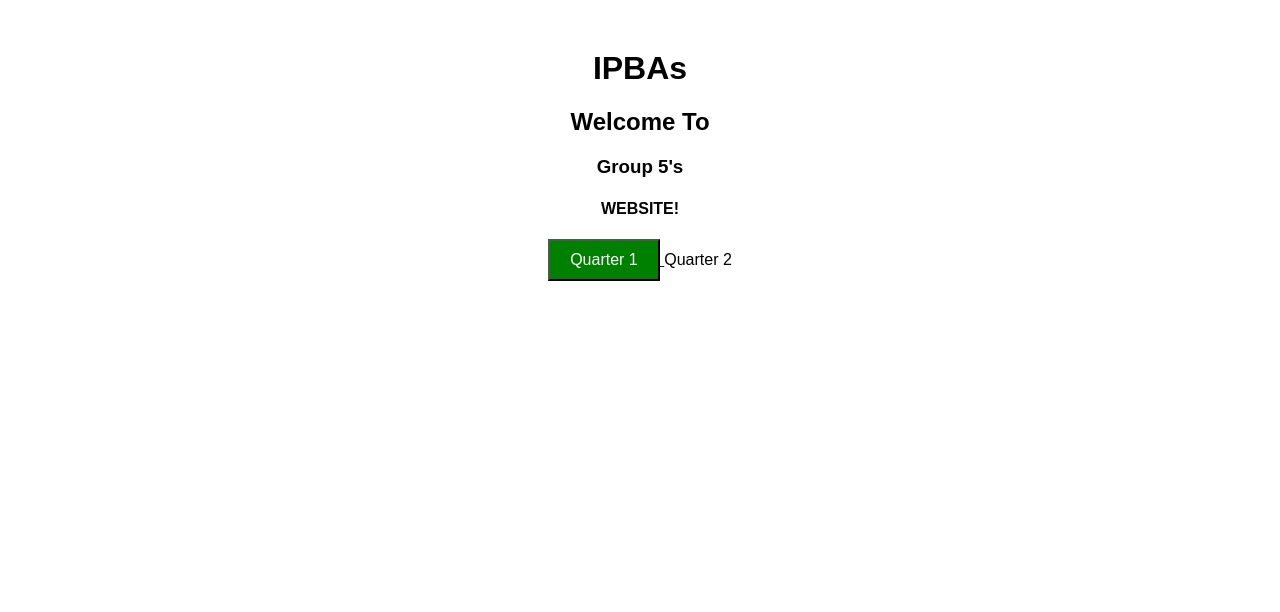
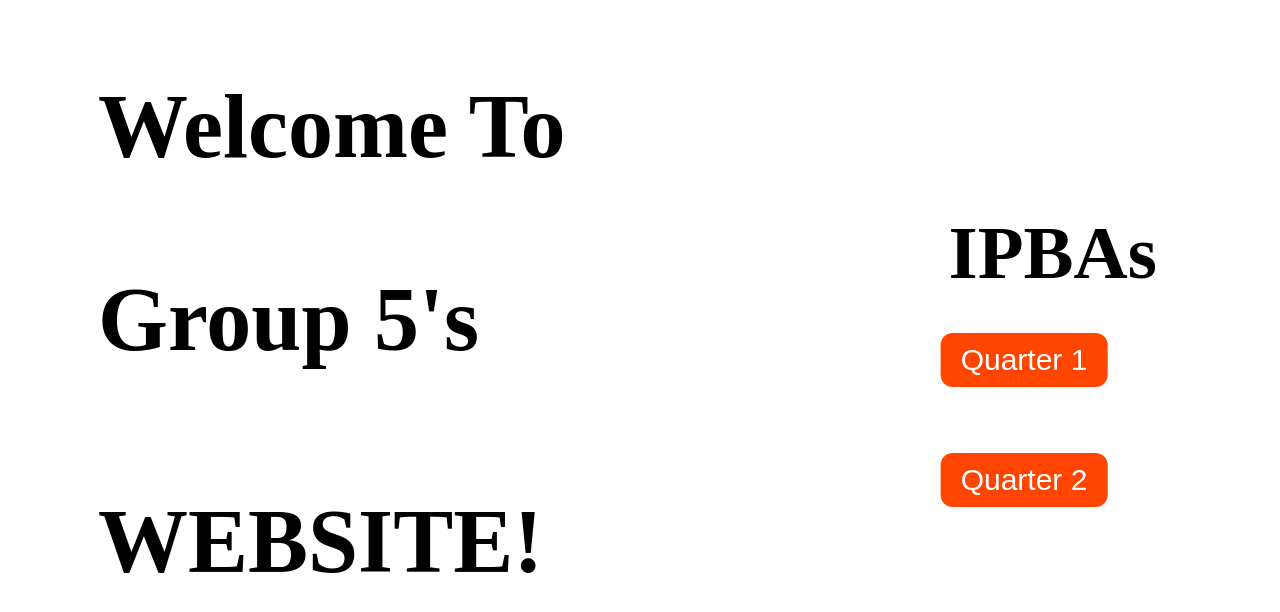
Before and after one commit to Bro-Mozzarella/Group5.github.io, a plain HTML site: page index.html in a window 1280 px wide. Drawn offline with Linux system fonts and the light colour scheme.

Commit message:
Update styles.css

```diff
--- a/styles.css
+++ b/styles.css
@@ -1,23 +1,75 @@
 body {
     font-family: Arial, sans-serif;
-    text-align: center;
-    margin-top: 50px;
+    top: 50%;
+    left: 20%;
+    bottom: 10%;
+    background-image: ;
+
 }
+
+h4{
+    font-size: 90px;
+    font-family: 'Times New Roman', Times, serif;
+    margin-left: 90px;
+}
+
+h3{
+    font-size: 90px;
+    font-family: 'Times New Roman', Times, serif;
+    margin-left: 90px;
+}
+
+h2{
+    font-size: 90px;
+    font-family: 'Times New Roman', Times, serif;
+    top: 15%;
+    right: 76%;
+    margin-left: 90px;
+}
+
+h1{
+    top: 20%;
+    left: 74%;
+    margin-left: 0.1%;
+    bottom: 300px;
+    position: absolute;
+    font-family: 'Times New Roman', Times, serif;
+    font-size: 75px;
+}
+
 
 .container {
     display: inline-block;
     text-align: center;
-    background-color: green;
-    color: white;
 }
 
 button {
     margin-bottom: 20px;
     padding: 10px 20px;
-    font-size: 16px;
+    font-size: 30px;
     cursor: pointer;
-    background-color: green;
+    background-color: orangered;
     color: white;
+    border: none;
+    position: absolute;
+    transform: translate(-50%, -50%);
+    top: 45%;
+    left: 80%;
+    border-radius: 12px;
+}
+.btn{
+    margin-bottom: 20px;
+    padding: 10px 20px;
+    font-size: 30px;
+    cursor: pointer;
+    background-color: orangered;
+    color: white;
+    border: none;
+    position: absolute;
+    transform: translate(-50%, -50%);
+    top: 60%;
+    left: 80%;
+    border-radius: 12px;
 }
 
 img {
```
